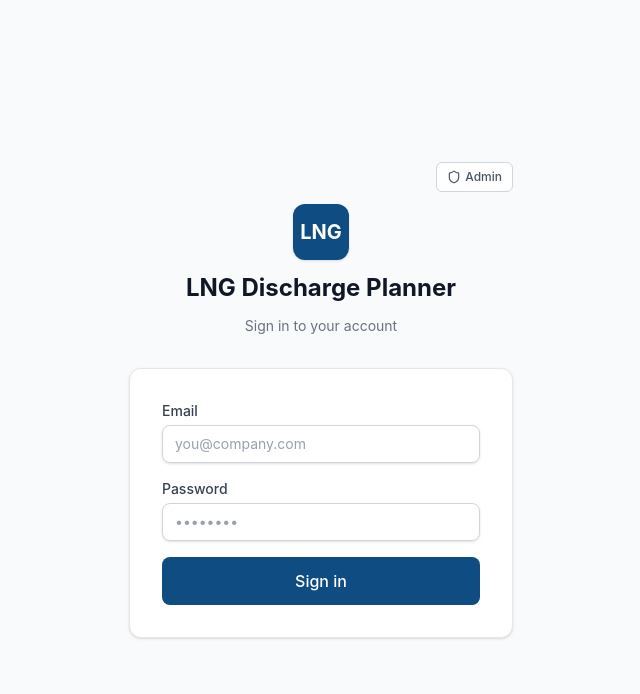
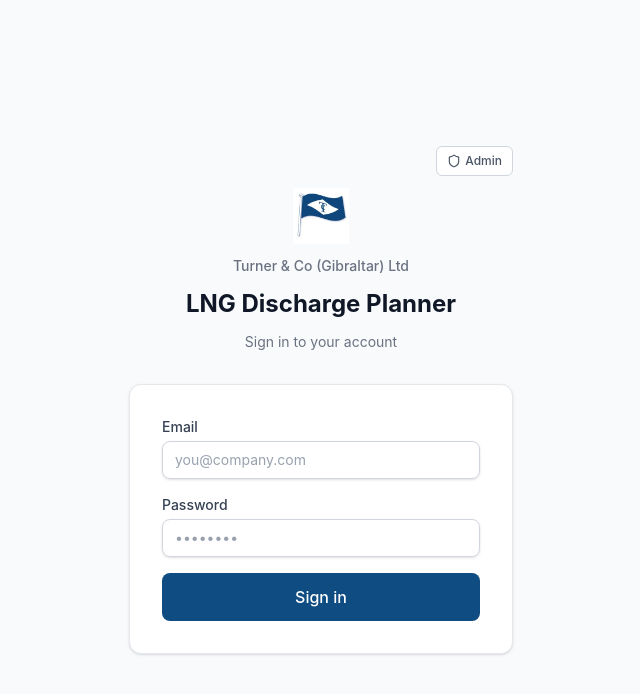
Before and after one commit to Saxum-Tech/lng-discharge, a Next.js app: page /login in a window 1280 px wide. Shown: the top 694 px of the page, without its empty margins (319-959 px from the left). Built offline with nearby package versions, Linux system fonts and the light colour scheme; no server answers; the database is empty.

Commit message:
Update branding to Turner logo and company name

```diff
--- a/src/app/layout.tsx
+++ b/src/app/layout.tsx
@@ -5,6 +5,11 @@
 export const metadata: Metadata = {
   title: 'LNG Discharge Planner',
   description: 'LNG Discharge Window Planning Application',
+  icons: {
+    icon: '/turner-logo.jpg',
+    shortcut: '/turner-logo.jpg',
+    apple: '/turner-logo.jpg',
+  },
 }
 
 export default function RootLayout({ children }: { children: React.ReactNode }) {
--- a/src/app/login/page.tsx
+++ b/src/app/login/page.tsx
@@ -52,13 +52,8 @@
         </div>
         {/* Logo */}
         <div className="mb-8 flex flex-col items-center gap-3">
-          {settings?.logo_url ? (
-            <img src={settings.logo_url} alt="Logo" className="h-14 w-auto" />
-          ) : (
-            <div className="flex h-14 w-14 items-center justify-center rounded-xl bg-[var(--color-primary)] text-white text-xl font-bold shadow">
-              LNG
-            </div>
-          )}
+          <img src={settings?.logo_url ?? '/turner-logo.jpg'} alt="Turner & Co logo" className="h-14 w-auto" />
+          <p className="text-sm font-medium text-gray-500">Turner &amp; Co (Gibraltar) Ltd</p>
           <h1 className="text-2xl font-bold text-gray-900">
             {settings?.app_name ?? 'LNG Discharge Planner'}
           </h1>
--- a/src/components/portal/Navbar.tsx
+++ b/src/components/portal/Navbar.tsx
@@ -30,16 +30,13 @@
       <div className="mx-auto flex h-16 max-w-7xl items-center justify-between px-4 sm:px-6 lg:px-8">
         {/* Logo + App name */}
         <Link href="/" className="flex items-center gap-3">
-          {settings?.logo_url ? (
-            <img src={settings.logo_url} alt="Logo" className="h-8 w-auto" />
-          ) : (
-            <div className="flex h-8 w-8 items-center justify-center rounded-md bg-[var(--color-primary)] text-white text-sm font-bold">
-              LNG
-            </div>
-          )}
-          <span className="hidden text-lg font-semibold text-gray-900 sm:block">
-            {settings?.app_name ?? 'LNG Discharge Planner'}
-          </span>
+          <img src={settings?.logo_url ?? '/turner-logo.jpg'} alt="Turner & Co logo" className="h-8 w-auto" />
+          <div className="hidden sm:block">
+            <p className="text-xs font-medium text-gray-500">Turner &amp; Co (Gibraltar) Ltd</p>
+            <span className="text-lg font-semibold text-gray-900">
+              {settings?.app_name ?? 'LNG Discharge Planner'}
+            </span>
+          </div>
         </Link>
 
         {/* Desktop nav */}
```
